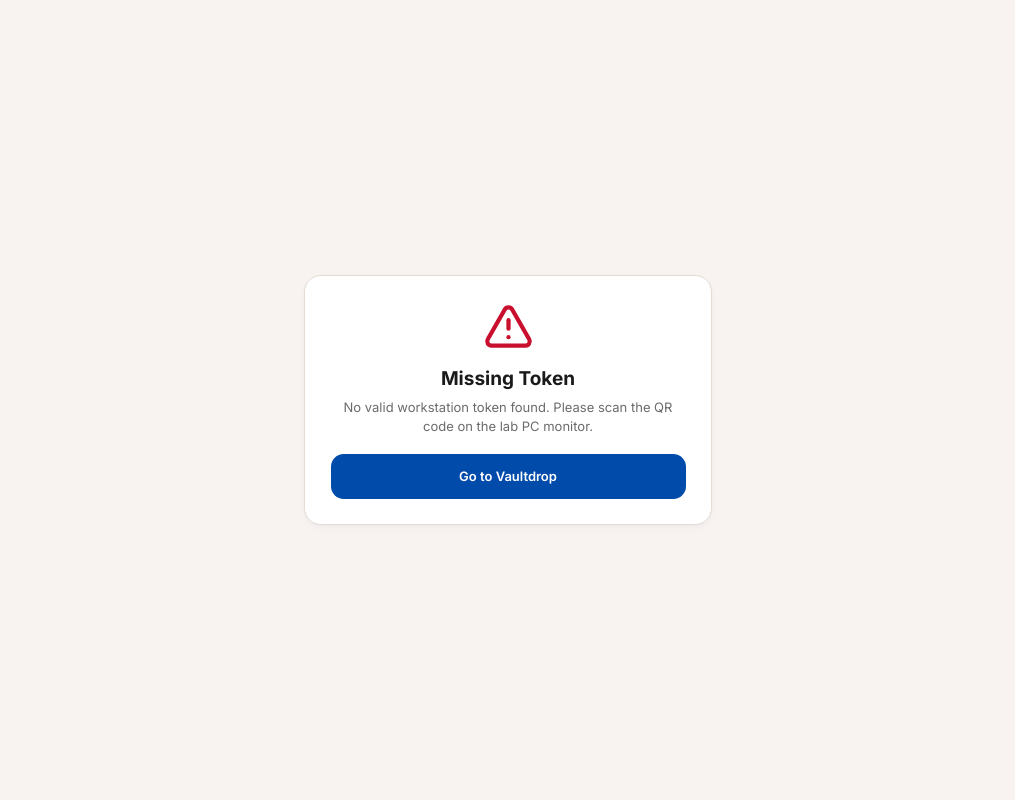
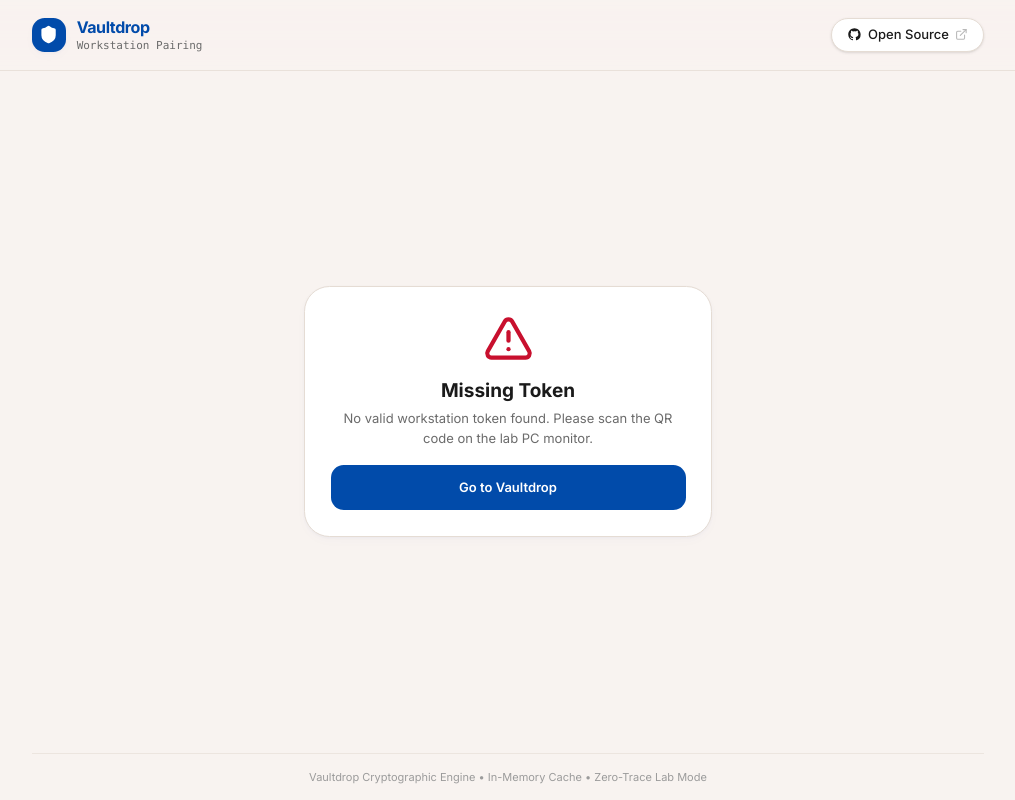
Before and after one commit to theAbhijay/vault-drop-v2, a Next.js app in the folder vaultdrop/: page /pair in a window 1280 px wide. Shown: the whole page, without its empty margins (132-1147 px from the left). Built offline with nearby package versions, Linux system fonts and the light colour scheme; no server answers.

Commit message:
docs: add comprehensive trust-focused README and Open Source navbar across all pages

```diff
--- a/vaultdrop/src/app/login/page.tsx
+++ b/vaultdrop/src/app/login/page.tsx
@@ -21,6 +21,7 @@
   ChevronRight
 } from 'lucide-react';
 import { QRLoginCard } from '@/components/QRLoginCard';
+import { OpenSourceLink } from '@/components/OpenSourceLink';
 import { loginWithUsername, registerWithUsername, getCurrentUser } from '@/lib/auth-helpers';
 
 function LoginContent() {
@@ -88,9 +89,13 @@
             </div>
           </div>
 
-          <div className="flex items-center gap-2 text-[13px] text-[#6B6B6B] bg-white px-3.5 py-1.5 rounded-full border border-[#E5DCD4] shadow-sm">
-            <span className="w-2.5 h-2.5 rounded-full bg-emerald-500 animate-pulse" />
-            <span className="font-medium text-[#1A1A1A]">Shared Terminal Mode Active</span>
+          <div className="flex items-center gap-3">
+            <OpenSourceLink />
+
+            <div className="hidden sm:flex items-center gap-2 text-[13px] text-[#6B6B6B] bg-white px-3.5 py-1.5 rounded-full border border-[#E5DCD4] shadow-sm">
+              <span className="w-2.5 h-2.5 rounded-full bg-emerald-500 animate-pulse" />
+              <span className="font-medium text-[#1A1A1A]">Shared Terminal Mode Active</span>
+            </div>
           </div>
         </div>
       </header>
--- a/vaultdrop/src/app/page.tsx
+++ b/vaultdrop/src/app/page.tsx
@@ -13,6 +13,7 @@
   CheckSquare,
   Square
 } from 'lucide-react';
+import { OpenSourceLink } from '@/components/OpenSourceLink';
 
 import { getCurrentUser, logoutUser } from '@/lib/auth-helpers';
 import { getUserFiles, uploadVaultFile, deleteVaultFile, downloadFilesAsZip } from '@/lib/file-helpers';
@@ -264,6 +265,9 @@
               <span>TTL: {sessionTimeString}</span>
             </div>
 
+            {/* Open Source Navbar Link */}
+            <OpenSourceLink className="rounded-xl px-3 py-2 text-[12px]" showLabelOnMobile={false} />
+
             {/* Logout Button */}
             <button
               onClick={handleManualLogout}
--- a/vaultdrop/src/app/pair/page.tsx
+++ b/vaultdrop/src/app/pair/page.tsx
@@ -2,7 +2,18 @@
 
 import { useState, useEffect, Suspense } from 'react';
 import { useSearchParams, useRouter } from 'next/navigation';
-import { ShieldCheck, Laptop, CheckCircle2, AlertTriangle, ArrowRight, Lock, User, Check } from 'lucide-react';
+import {
+  ShieldCheck,
+  Laptop,
+  CheckCircle2,
+  AlertTriangle,
+  ArrowRight,
+  Lock,
+  User,
+  Check,
+  Shield
+} from 'lucide-react';
+import { OpenSourceLink } from '@/components/OpenSourceLink';
 import { getCurrentUser, loginWithUsername, registerWithUsername } from '@/lib/auth-helpers';
 import { approvePairingSession } from '@/lib/pair-helpers';
 import { UserProfile } from '@/lib/types';
@@ -86,10 +97,29 @@
     }
   };
 
-  if (!token) {
   return (
-      <div className="min-h-screen bg-[#F8F3F0] flex items-center justify-center p-4">
-        <div className="bg-white p-6 rounded-2xl border border-[#E5DCD4] shadow-apple max-w-sm w-full text-center">
+    <div className="min-h-screen bg-[#F8F3F0] flex flex-col justify-between selection:bg-[#014BAA] selection:text-white">
+      {/* Top Frosted Glass Navbar with Open Source Link */}
+      <header className="sticky top-0 z-40 glass-surface border-b border-[#E5DCD4]/80 px-4 md:px-8 py-3.5">
+        <div className="max-w-4xl mx-auto flex items-center justify-between">
+          <div className="flex items-center gap-2.5">
+            <div className="w-8 h-8 rounded-xl bg-[#014BAA] flex items-center justify-center text-white shadow-apple">
+              <Shield className="w-4.5 h-4.5 fill-white" />
+            </div>
+            <div>
+              <span className="text-[16px] font-bold tracking-tight text-[#014BAA]">Vaultdrop</span>
+              <span className="text-[11px] text-[#6B6B6B] block -mt-0.5 font-mono">Workstation Pairing</span>
+            </div>
+          </div>
+
+          <OpenSourceLink className="text-[12px]" />
+        </div>
+      </header>
+
+      {/* Main Container */}
+      <main className="flex-1 flex items-center justify-center p-4 py-8">
+        {!token ? (
+          <div className="bg-white p-6 rounded-3xl border border-[#E5DCD4] shadow-apple max-w-sm w-full text-center">
             <AlertTriangle className="w-12 h-12 text-[#C8102E] mx-auto mb-3" />
             <h2 className="text-[19px] font-bold text-[#1A1A1A]">Missing Token</h2>
             <p className="text-[13px] text-[#6B6B6B] mt-1 mb-4">
@@ -97,17 +127,12 @@
             </p>
             <button
               onClick={() => router.push('/login')}
-            className="w-full py-3 bg-[#014BAA] text-white text-[13px] font-semibold rounded-xl tap-spring"
+              className="w-full py-3 bg-[#014BAA] text-white text-[13px] font-semibold rounded-xl tap-spring cursor-pointer"
             >
               Go to Vaultdrop
             </button>
           </div>
-      </div>
-    );
-  }
-
-  return (
-    <div className="min-h-screen bg-[#F8F3F0] flex items-center justify-center p-4">
+        ) : (
           <div className="bg-white p-6 md:p-8 rounded-3xl border border-[#E5DCD4] shadow-apple max-w-md w-full">
             {approved ? (
               <div className="text-center py-5 space-y-4 animate-in fade-in duration-300">
@@ -255,6 +280,13 @@
               </div>
             )}
           </div>
+        )}
+      </main>
+
+      {/* Footer */}
+      <footer className="max-w-4xl w-full mx-auto text-center text-[11px] text-[#9B9B9B] py-3.5 border-t border-[#E5DCD4]/60">
+        Vaultdrop Cryptographic Engine • In-Memory Cache • Zero-Trace Lab Mode
+      </footer>
     </div>
   );
 }
--- /dev/null
+++ b/vaultdrop/src/components/OpenSourceLink.tsx
@@ -0,0 +1,41 @@
+'use client';
+
+import React from 'react';
+import { ExternalLink } from 'lucide-react';
+
+interface OpenSourceLinkProps {
+  className?: string;
+  showLabelOnMobile?: boolean;
+}
+
+export function OpenSourceLink({
+  className = '',
+  showLabelOnMobile = true
+}: OpenSourceLinkProps) {
+  return (
+    <a
+      href="https://github.com/theAbhijayChauhan"
+      target="_blank"
+      rel="noopener noreferrer"
+      className={`group inline-flex items-center gap-1.5 px-3 py-1.5 sm:px-3.5 sm:py-1.5 rounded-full bg-white hover:bg-[#F8F3F0] text-[#1A1A1A] hover:text-[#014BAA] border border-[#E5DCD4] text-[13px] font-medium shadow-sm transition-all duration-200 tap-spring cursor-pointer focus:outline-none focus:ring-2 focus:ring-[#014BAA]/20 ${className}`}
+      title="Open Source by Abhijay Chauhan on GitHub"
+      aria-label="Open Source by Abhijay Chauhan on GitHub"
+    >
+      <svg
+        className="w-3.5 h-3.5 flex-shrink-0 fill-current text-[#1A1A1A] group-hover:text-[#014BAA] transition-colors"
+        viewBox="0 0 24 24"
+        aria-hidden="true"
+      >
+        <path
+          fillRule="evenodd"
+          d="M12 2C6.477 2 2 6.484 2 12.017c0 4.425 2.865 8.18 6.839 9.504.5.092.682-.217.682-.483 0-.237-.008-.868-.013-1.703-2.782.605-3.369-1.343-3.369-1.343-.454-1.158-1.11-1.466-1.11-1.466-.908-.62.069-.608.069-.608 1.003.07 1.53 1.032 1.53 1.032.892 1.53 2.341 1.088 2.91.832.092-.647.35-1.088.636-1.338-2.22-.253-4.555-1.113-4.555-4.951 0-1.093.39-1.988 1.029-2.688-.103-.253-.446-1.272.098-2.65 0 0 .84-.27 2.75 1.026A9.564 9.564 0 0112 6.844c.85.004 1.705.115 2.504.337 1.909-1.296 2.747-1.027 2.747-1.027.546 1.379.202 2.398.1 2.651.64.7 1.028 1.595 1.028 2.688 0 3.848-2.339 4.695-4.566 4.943.359.309.678.92.678 1.855 0 1.338-.012 2.419-.012 2.747 0 .268.18.58.688.482A10.019 10.019 0 0022 12.017C22 6.484 17.522 2 12 2z"
+          clipRule="evenodd"
+        />
+      </svg>
+      <span className={showLabelOnMobile ? 'inline' : 'hidden sm:inline'}>
+        Open Source
+      </span>
+      <ExternalLink className="w-3 h-3 text-[#9B9B9B] group-hover:text-[#014BAA] opacity-70 group-hover:opacity-100 transition-opacity flex-shrink-0" />
+    </a>
+  );
+}
```
Also changed, not shown: 2 other files (tests, documents, lock files or other folders). Lines whose indentation alone changed are shown as unchanged.
